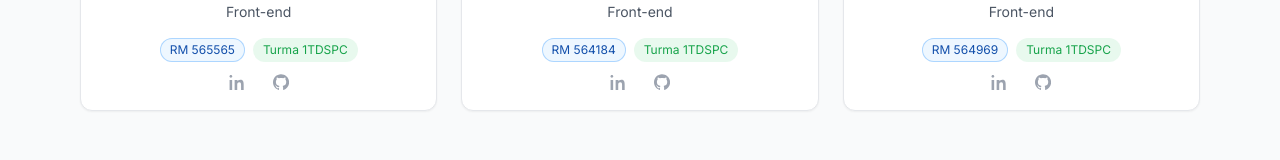
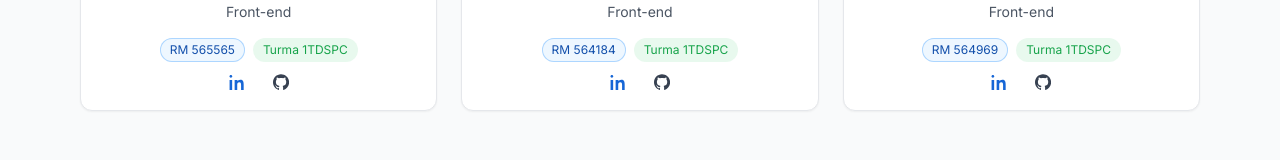
Before and after one commit to Global-Solution-OrbiWorks/orbiworks-web-app, a React (Vite) app: page /equipe in a window 1280 px wide. Shown: the part 396-556 px from the top of the page. Built offline with nearby package versions, Linux system fonts and the light colour scheme; no server answers.

Commit message:
feat(integrante): adicionar exemplos de GitHub/LinkedIn na página Equipe

```diff
--- a/src/pages/Equipe.tsx
+++ b/src/pages/Equipe.tsx
@@ -11,8 +11,8 @@ const members: Member[] = [
     turma: '1TDSPC',
     role: 'Front-end',
     imageUrl: generateAvatarDataUrl('João Vitor Lacerda Consorte', '#EAF6FF', '#0b2e66'),
-    linkedin: '',
-    github: ''
+    linkedin: 'https://linkedin.com/in/joao-consorte',
+    github: 'https://github.com/joaoconsorte'
   },
   {
     id: 'pedro-previtali',
@@ -21,8 +21,8 @@ const members: Member[] = [
     turma: '1TDSPC',
     role: 'Front-end',
     imageUrl: generateAvatarDataUrl('Pedro de Matos Previtali', '#FFF7EA', '#a34a16'),
-    linkedin: '',
-    github: ''
+    linkedin: 'https://linkedin.com/in/pedro-previtali',
+    github: 'https://github.com/pedroprevitali'
   },
   {
     id: 'murillo-carapia',
@@ -31,8 +31,8 @@ const members: Member[] = [
     turma: '1TDSPC',
     role: 'Front-end',
     imageUrl: generateAvatarDataUrl('Murillo Fernandes Carapia', '#EDFCEF', '#166635'),
-    linkedin: '',
-    github: ''
+    linkedin: 'https://linkedin.com/in/murillo-carapia',
+    github: 'https://github.com/murillocarapia'
   }
 ]
 
```
